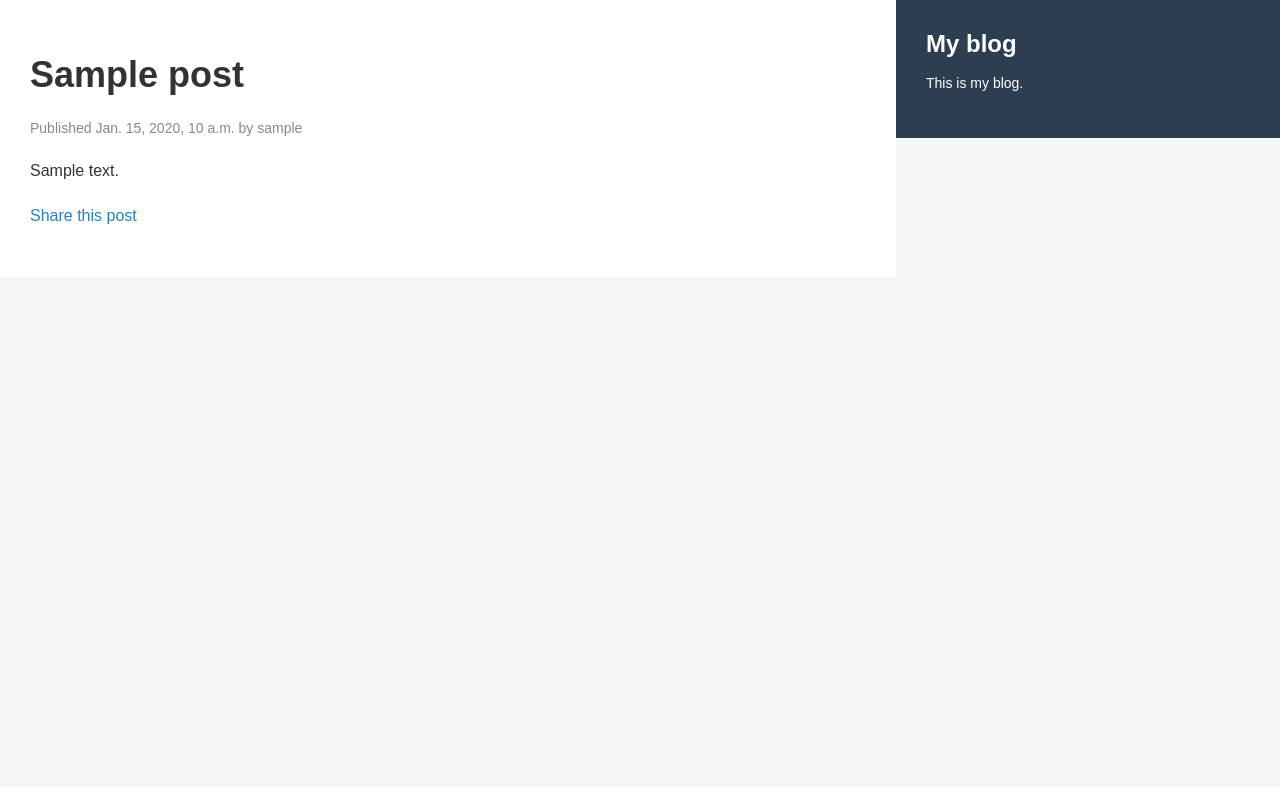
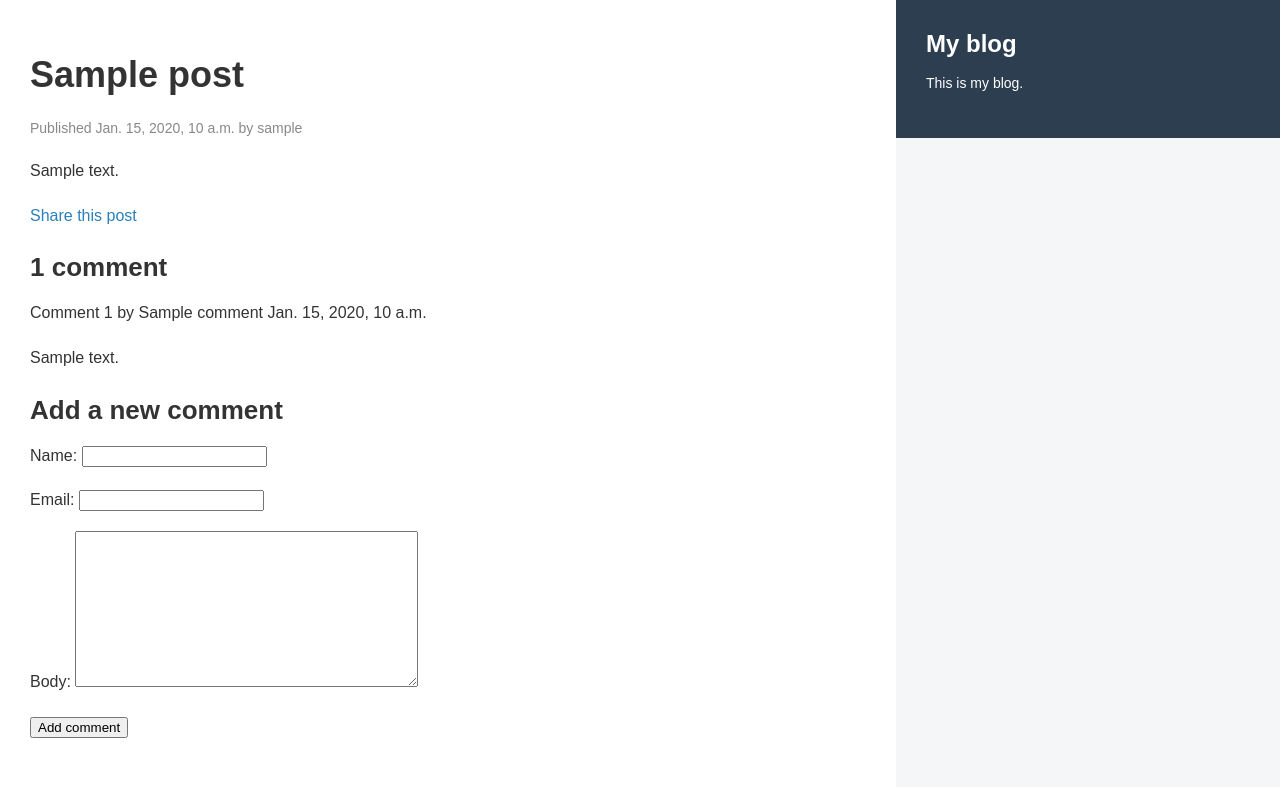
Before and after one commit to Kirubaa-Nandhini/blog-App, a Django app: a page that uses blog/templates/blog/post/detail.html in a window 1280 px wide. Shown: the top 787 px of the page. Run offline with Django 3.2, Linux system fonts and the light colour scheme; tables that the repository leaves empty hold one stand-in row (values such as "Sample post").

Commit message:
Add commenting feature for blogs

```diff
--- a/blog/admin.py
+++ b/blog/admin.py
@@ -1,5 +1,5 @@
 from django.contrib import admin
-from .models import Post
+from .models import Post,Comment
 @admin.register(Post)
 class PostAdmin(admin.ModelAdmin):
     list_display = ('title', 'slug', 'author', 'publish', 'status')
@@ -9,3 +9,4 @@ class PostAdmin(admin.ModelAdmin):
     raw_id_fields = ('author',)
     date_hierarchy = 'publish'
     ordering = ('status', 'publish')
+admin.site.register(Comment)
--- a/blog/forms.py
+++ b/blog/forms.py
@@ -1,7 +1,12 @@
 from django import forms
+from .models import Comment
 class EmailPostForm(forms.Form):
- name = forms.CharField(max_length=25)
- email = forms.EmailField()
- to = forms.EmailField()
- comments = forms.CharField(required=False,
- widget=forms.Textarea)
+    name = forms.CharField(max_length=25)
+    email = forms.EmailField()
+    to = forms.EmailField()
+    comments = forms.CharField(required=False,
+    widget=forms.Textarea)
+class CommentForm(forms.ModelForm):
+    class Meta:
+        model=Comment
+        fields=('name','email','body')
--- a/blog/models.py
+++ b/blog/models.py
@@ -36,3 +36,17 @@ class Post(models.Model):
         ordering = ('-publish',)
         def __str__(self):
              return self.title
+class Comment(models.Model):
+    post = models.ForeignKey(Post,
+            on_delete=models.CASCADE,
+            related_name='comments')
+    name = models.CharField(max_length=80)
+    email = models.EmailField()
+    body = models.TextField()
+    created = models.DateTimeField(auto_now_add=True)
+    updated = models.DateTimeField(auto_now=True)
+    active = models.BooleanField(default=True)
+class Meta:
+    ordering = ('created',)
+    def __str__(self):
+      return f'Comment by {self.name} on {self.post}'
--- a/blog/templates/blog/post/detail.html
+++ b/blog/templates/blog/post/detail.html
@@ -11,4 +11,30 @@
  Share this post
  </a>
 </p>
+{% with comments.count as total_comments %}
+ <h2>
+ {{ total_comments }} comment{{ total_comments|pluralize }}
+ </h2>
+{% endwith %}
+{% for comment in comments %}
+ <div class="comment">
+ <p class="info">
+ Comment {{ forloop.counter }} by {{ comment.name }}
+ {{ comment.created }}
+ </p>
+ {{ comment.body|linebreaks }}
+ </div>
+{% empty %}
+ <p>There are no comments yet.</p>
+{% endfor %}
+{% if new_comment %}
+ <h2>Your comment has been added.</h2>
+{% else %}
+ <h2>Add a new comment</h2>
+ <form method="post">
+ {{ comment_form.as_p }}
+ {% csrf_token %}
+ <p><input type="submit" value="Add comment"></p>
+ </form>
+{% endif %}
 {% endblock %}
--- a/blog/views.py
+++ b/blog/views.py
@@ -1,9 +1,10 @@
 from django.shortcuts import render, get_object_or_404
-from .models import Post
+from .models import Post,Comment
 from django.core.paginator import Paginator,EmptyPage,PageNotAnInteger
 from django.views.generic import ListView
 from django.core.mail import send_mail
 from .forms import EmailPostForm
+from .forms import EmailPostForm,CommentForm
 class PostListView(ListView):
     queryset = Post.published.all()
     context_object_name = 'posts'
@@ -24,11 +25,27 @@ def post_detail(request, year, month, day, slug):
         publish__day=day
     )
 
+    comments = post.comments.filter(active=True)
+    new_comment = None
+
+    if request.method == 'POST':
+        comment_form = CommentForm(data=request.POST)
+
+        if comment_form.is_valid():
+            new_comment = comment_form.save(commit=False)
+            new_comment.post = post
+            new_comment.save()
+    else:
+        comment_form = CommentForm()   # ✅ FIX
+
     return render(
         request,
         'blog/post/detail.html',
         {
             'post': post,
+            'comments': comments,
+            'new_comment': new_comment,
+            'comment_form': comment_form,
         }
     )
 
```
Also changed, not shown: blog/migrations/0002_auto_20260127_0907.py (added).
